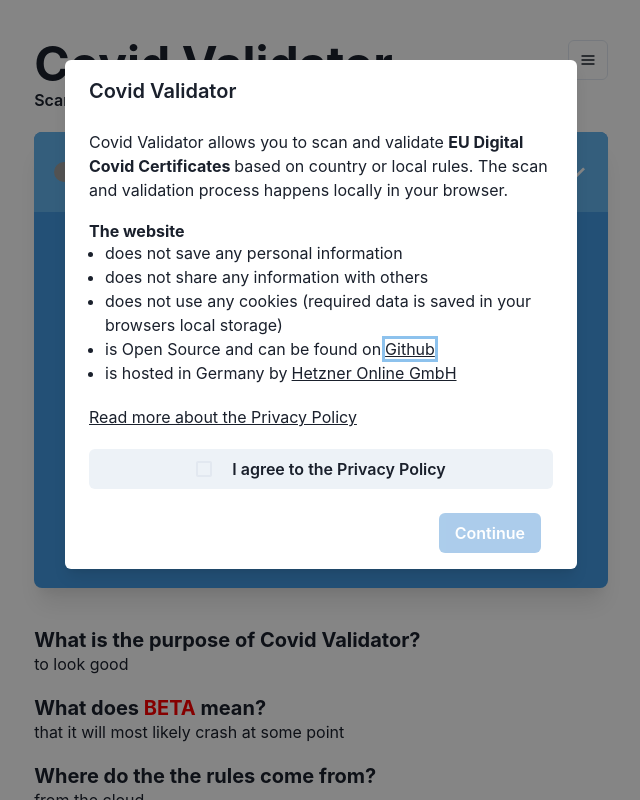
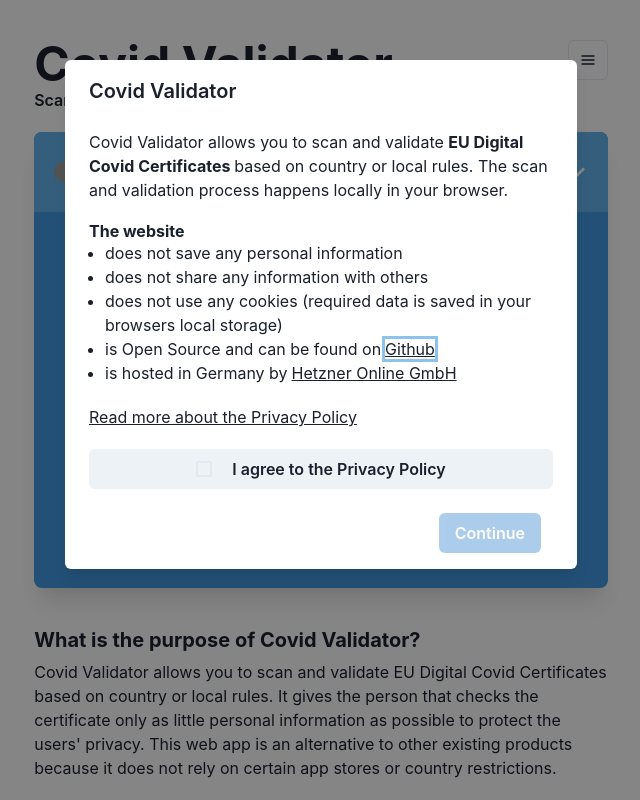
Before and after one commit to timokoenig/covid-validator, a Next.js app: page / in a window 1280 px wide. Shown: the top 800 px of the page, without its empty margins (319-959 px from the left). Built offline with nearby package versions, Linux system fonts and the light colour scheme; grey boxes are pictures that could not be loaded.

Commit message:
Update information text

```diff
--- a/components/information.tsx
+++ b/components/information.tsx
@@ -1,39 +1,102 @@
 import React from 'react'
-import { Heading, Box, Text } from '@chakra-ui/react'
+import { Heading, Box, Text, Link } from '@chakra-ui/react'
 
 const Information = () => (
   <Box mb="10">
     <Box mb="5">
-      <Heading as="h4" size="md">
+      <Heading as="h4" size="md" mb="2">
         What is the purpose of Covid Validator?
       </Heading>
-      <Text>to look good</Text>
+      <Text>
+        Covid Validator allows you to scan and validate EU Digital Covid Certificates based on
+        country or local rules. It gives the person that checks the certificate only as little
+        personal information as possible to protect the users' privacy. This web app is an
+        alternative to other existing products because it does not rely on certain app stores or
+        country restrictions.
+      </Text>
     </Box>
+
     <Box mb="5">
-      <Heading as="h4" size="md">
+      <Heading as="h4" size="md" mb="2">
         What does{' '}
         <Text display="inline" color="red">
           BETA
         </Text>{' '}
         mean?
       </Heading>
-      <Text>that it will most likely crash at some point</Text>
+      <Text>
+        The web app is still in active development and might contain minor bugs. The production use
+        of this app is not recommended yet, so please use it with caution. Updates will come
+        regularly. You can follow the development on
+        <Link
+          href="https://github.com/timokoenig/covid-validator"
+          target="_blank"
+          style={{ textDecoration: 'underline' }}
+          mx="1"
+        >
+          Github
+        </Link>
+        .
+      </Text>
     </Box>
+
     <Box mb="5">
-      <Heading as="h4" size="md">
-        Where do the the rules come from?
+      <Heading as="h4" size="md" mb="2">
+        What rules are being used?
       </Heading>
-      <Text>from the cloud</Text>
+      <Text>
+        At the moment the app uses the official EU entry rules to validate the certificate. These
+        rules are being provided by the member countries of the Digital Covid Certificate. It is a
+        known problem that those rules might be out of date and does not reflect state or local
+        regulations. This project is working on a custom rule builder that allows more precise rules
+        for local regulations. You can follow the development
+        <Link
+          href="https://github.com/timokoenig/covid-validator/issues/4"
+          target="_blank"
+          style={{ textDecoration: 'underline' }}
+          mx="1"
+        >
+          here
+        </Link>
+        .
+      </Text>
     </Box>
+
     <Box mb="5">
-      <Heading as="h4" size="md">
-        Where do I get help if something is not working?
+      <Heading as="h4" size="md" mb="2">
+        What to do if something is not working?
       </Heading>
-      <Text>visit github and create an issue</Text>
-      <Box pt="3">
-        <Text>Known issues that are being worked on</Text>
-        <Text>* Camera quality affects scan time</Text>
-      </Box>
+      <Text>
+        First check if you have selected the correct country and rules. Then try to connect your
+        device to the internet to download the latest data. If your problem still occurs, go to
+        <Link
+          href="https://github.com/timokoenig/covid-validator"
+          target="_blank"
+          style={{ textDecoration: 'underline' }}
+          mx="1"
+        >
+          Github
+        </Link>
+        and create an issue.
+      </Text>
+    </Box>
+
+    <Box mb="5">
+      <Heading as="h4" size="md" mb="2">
+        What is the EU Digital Covid Certificate?
+      </Heading>
+      <Text>
+        You can find more information about it on
+        <Link
+          href="https://ec.europa.eu/info/live-work-travel-eu/coronavirus-response/safe-covid-19-vaccines-europeans/eu-digital-covid-certificate_en"
+          target="_blank"
+          style={{ textDecoration: 'underline' }}
+          mx="1"
+        >
+          the offical website of the EU
+        </Link>
+        .
+      </Text>
     </Box>
   </Box>
 )
```
